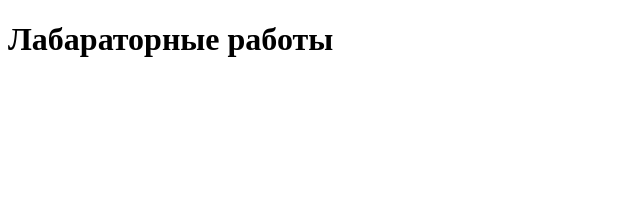
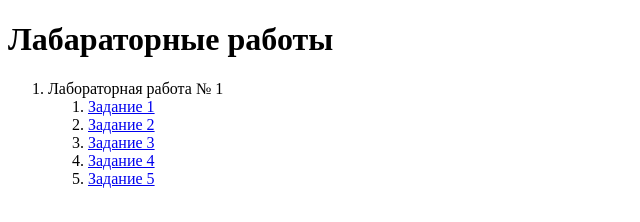
Before and after one commit to maxim330-7/maxim330-7.github.io, a plain HTML site: page index.html in a window 1280 px wide. Shown: the whole page, without its empty margins (0-640 px from the left). Drawn offline with Linux system fonts and the light colour scheme.

Commit message:
Update index.html

```diff
--- a/index.html
+++ b/index.html
@@ -3,9 +3,19 @@
 <head>
     <meta charset="UTF-8">
     <meta name="viewport" content="width=device-width, initial-scale=1.0">
-    <title>Лабараторные</title>
+    <title>Лабараторные работы</title>
 </head>
 <body>
     <h1>Лабараторные работы</h1>
+     <ol>
+        <li>Лабораторная работа № 1
+            <ol>
+                <li><a href="lab1/lab1_1.html">Задание 1</a></li>
+                <li><a href="lab1/lab1_2.html">Задание 2</a></li>
+                <li><a href="lab1/lab1_3.html">Задание 3</a></li>
+                <li><a href="lab1/lab1_4.html">Задание 4</a></li>
+                <li><a href="lab1/lab1_5.html">Задание 5</a></li>
+            </ol>
+        </li>
 </body>
 </html>
```
